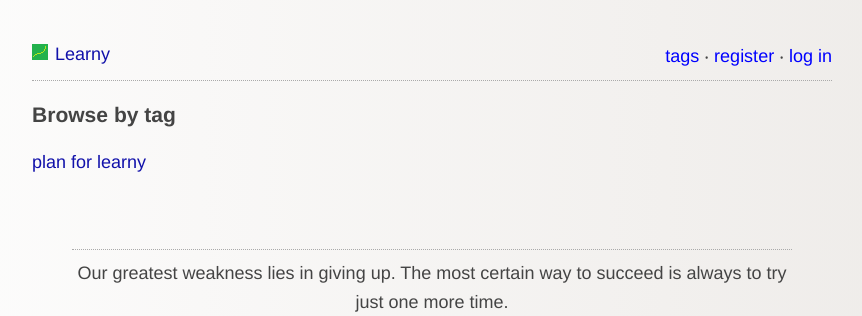
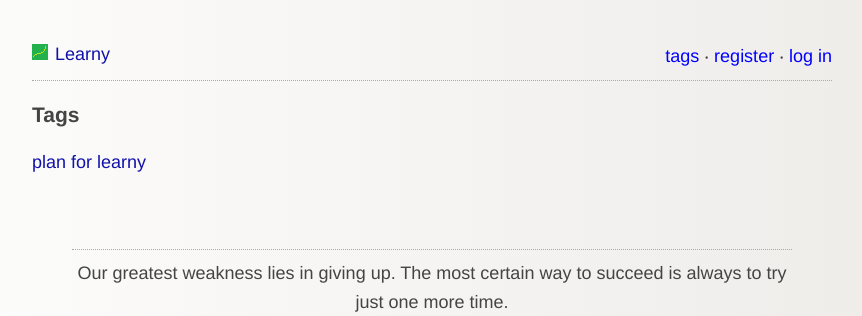
Before and after one commit to suparpat/learny-in-php, a PHP site: page /learny/browse_by_tag.php in a window 1280 px wide. Shown: the top 316 px of the page, without its empty margins (208-1070 px from the left). Run offline with PHP 8.4, Linux system fonts and the light colour scheme; data comes from the database, SQL or seed files in the repository.

Commit message:
Fix page titles

```diff
--- a/admin/index.php
+++ b/admin/index.php
@@ -15,6 +15,7 @@
 ?>
 <html>
 	<head>
+		<title>Admin</title>
 		<?php include 'partials/header.php' ?>
 	</head>
 
--- a/admin/partials/header.php
+++ b/admin/partials/header.php
@@ -1,4 +1,3 @@
-<title>Admin</title>
 <meta charset="UTF-8">
 <link rel="stylesheet" type="text/css" href="../css/style.css">
 <!-- http://www.sitepoint.com/10-ways-make-website-mobile-friendly/ -->
--- a/admin/php_info.php
+++ b/admin/php_info.php
@@ -1,5 +1,6 @@
 <html>
 	<head>
+		<title>Admin: PHP Info</title>
 		<?php include 'partials/header.php' ?>
 	</head>
 
--- a/admin/view_sessions.php
+++ b/admin/view_sessions.php
@@ -1,5 +1,6 @@
 <html>
 	<head>
+		<title>Admin: View Sessions</title>
 		<?php include 'partials/header.php' ?>
 	</head>
 
--- a/browse_by_tag.php
+++ b/browse_by_tag.php
@@ -7,7 +7,7 @@
 
 <html>
 	<head>
-		<title>Learny: About</title>
+		<title>Learny: Tags</title>
 		<?php include 'partials/header.php' ?>
 	</head>
 
@@ -17,7 +17,7 @@
 			<?php include 'partials/top_menu.php' ?>
 
 			<header>
-				<h3>Browse by tag</h3>
+				<h3>Tags</h3>
 			</header>
 
 
--- a/create.php
+++ b/create.php
@@ -42,7 +42,7 @@
 ?>
 <html>
 	<head>
-		<title>Learny: Create</title>
+		<title>Learny: Create A Post</title>
         <?php include 'partials/header.php' ?>
         <link rel="stylesheet" type="text/css" href="js/jquery-ui/jquery-ui.css">
         <link rel="stylesheet" type="text/css" href="lib/vendor/aehlke-tag-it/css/jquery.tagit.css">
--- a/post.php
+++ b/post.php
@@ -55,7 +55,7 @@
 
 <html>
 	<head>
-		<title>Learny</title>
+		<title>Learny: <?php echo htmlspecialchars($post->subject, ENT_QUOTES, 'UTF-8'); ?></title>
 		<?php include 'partials/header.php' ?>
         <link rel="stylesheet" type="text/css" href="js/jquery-ui/jquery-ui.css">
         <link rel="stylesheet" type="text/css" href="lib/vendor/aehlke-tag-it/css/jquery.tagit.css">
```
